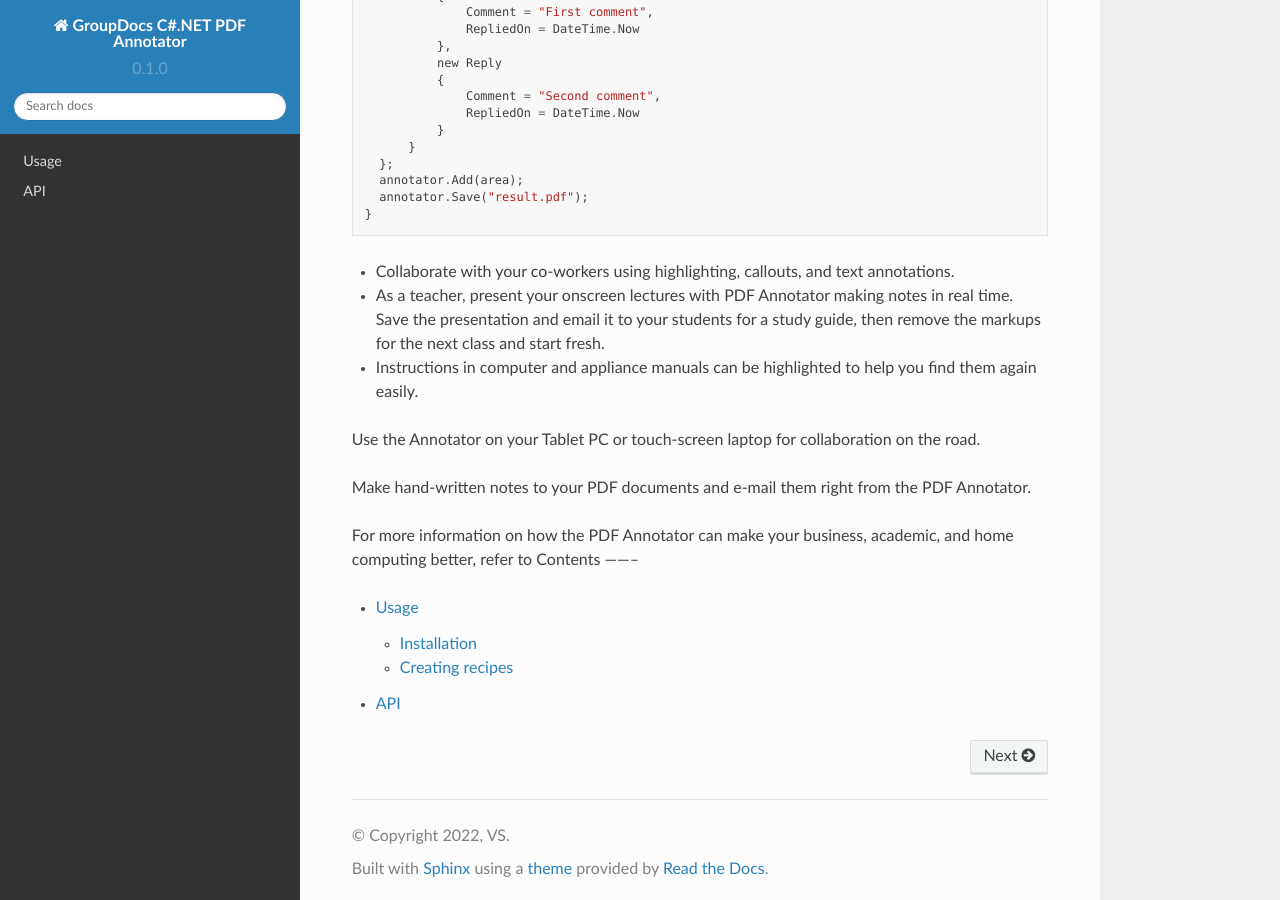
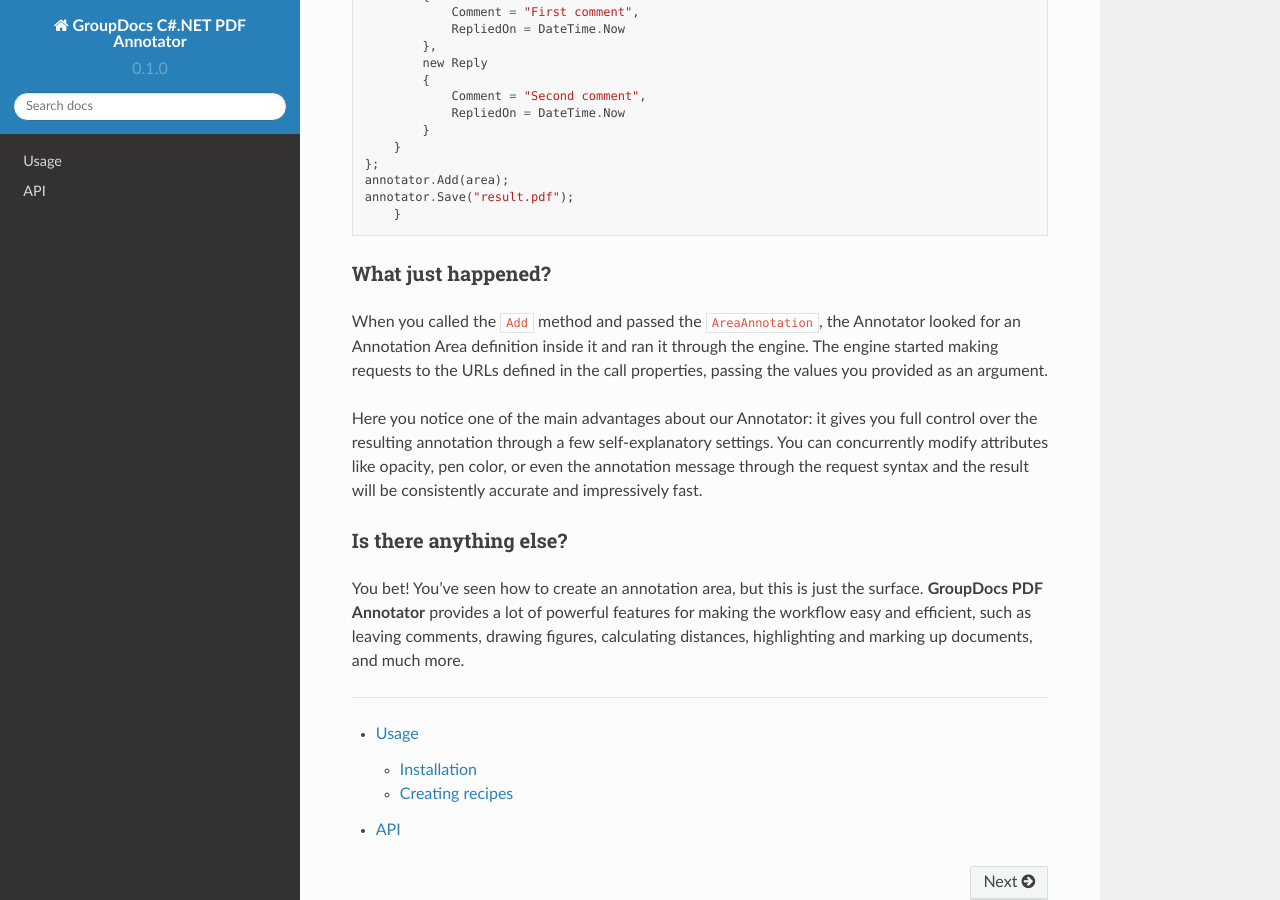
Before and after one commit to vadimsteckler1/asposetest, a Sphinx documentation site: the page built from docs/source/index.rst, in a window 1280 px wide and 900 px high, scrolled down 984 px. Built offline with Sphinx 7.4.7 and the Read the Docs theme 2.0.0, drawn with Linux system fonts in a browser that asks for light colours.

Commit message:
Update index.rst

```diff
--- a/docs/source/index.rst
+++ b/docs/source/index.rst
@@ -45,18 +45,19 @@
     };
     annotator.Add(area);
     annotator.Save("result.pdf");
-  }
+	}
 
-* Collaborate with your co-workers using highlighting, callouts, and text annotations.
-* As a teacher, present your onscreen lectures with PDF Annotator making notes in real time. Save the presentation and email it to your students for a study guide, then remove the markups for the next class and start fresh.
-* Instructions in computer and appliance manuals can be highlighted to help you find them again easily.
+What just happened?
+-------------------
 
-Use the Annotator on your Tablet PC or touch-screen laptop for collaboration on the road.
+When you called the ``Add`` method and passed the ``AreaAnnotation``, the Annotator looked for an Annotation Area definition inside it and ran it through the engine. The engine started making requests to the URLs defined in the call properties, passing the values you provided as an argument.
 
-Make hand-written notes to your PDF documents and e-mail them right from the PDF Annotator.
+Here you notice one of the main advantages about our Annotator: it gives you full control over the resulting annotation through a few self-explanatory settings. You can concurrently modify attributes like opacity, pen color, or even the annotation message through the request syntax and the result will be consistently accurate and impressively fast.
 
-For more information on how the PDF Annotator can make your business, academic, and home computing better, refer to
-Contents
+Is there anything else?
+-------------------
+You bet! You’ve seen how to create an annotation area, but this is just the surface. **GroupDocs PDF Annotator** provides a lot of powerful features for making the workflow easy and efficient, such as leaving comments, drawing figures, calculating distances, highlighting and marking up documents, and much more.
+
 --------
 
 .. toctree::
```
